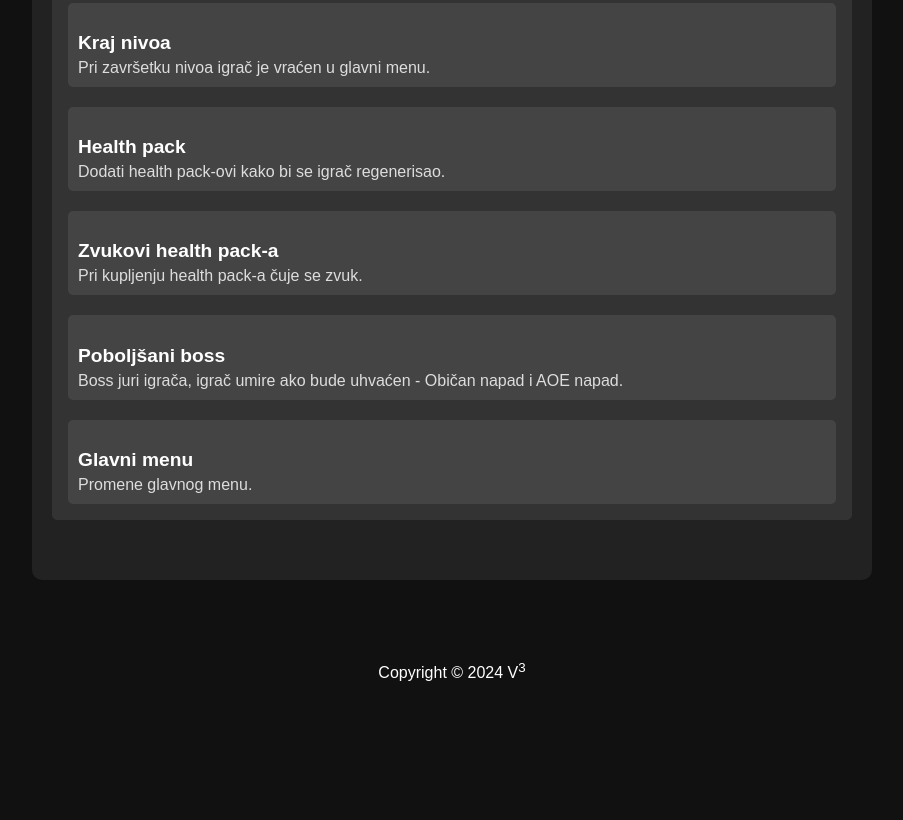
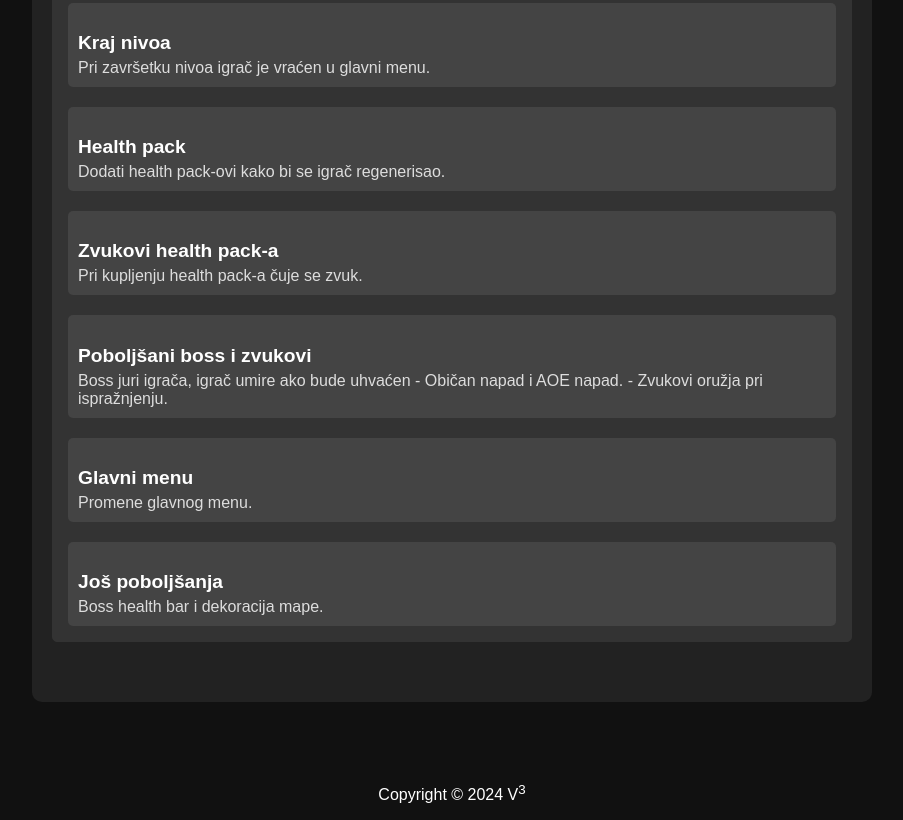
Before and after one commit to Varaga661/Pixel_Resistance., a plain HTML site: page patch-notes.html in a window 1280 px wide. Shown: the part 1082-1902 px from the top of the page, without its empty margins (188-1091 px from the left). Before the commit the page ends 1780 px from the top, so only its background shows below. Drawn offline with Linux system fonts and the light colour scheme.

Commit message:
Update patch-notes.html

```diff
--- a/patch-notes.html
+++ b/patch-notes.html
@@ -96,14 +96,20 @@
                 </div>
                 <div class="patch-item" data-aos="fade-up" data-aos -delay="100">
                     <div>
-                        <h3>Poboljšani boss</h3>
-                        <p>Boss juri igrača, igrač umire ako bude uhvaćen - Običan napad i AOE napad.</p>
+                        <h3>Poboljšani boss i zvukovi</h3>
+                        <p>Boss juri igrača, igrač umire ako bude uhvaćen - Običan napad i AOE napad. - Zvukovi oružja pri ispražnjenju.</p>
                     </div>
                 </div>
                 <div class="patch-item" data-aos="fade-up" data-aos -delay="100">
                     <div>
                         <h3>Glavni menu</h3>
                         <p>Promene glavnog menu.</p>
+                    </div>
+                </div>
+                <div class="patch-item" data-aos="fade-up" data-aos -delay="100">
+                    <div>
+                        <h3>Još poboljšanja</h3>
+                        <p>Boss health bar i dekoracija mape.</p>
                     </div>
                 </div>
             </div>
```
